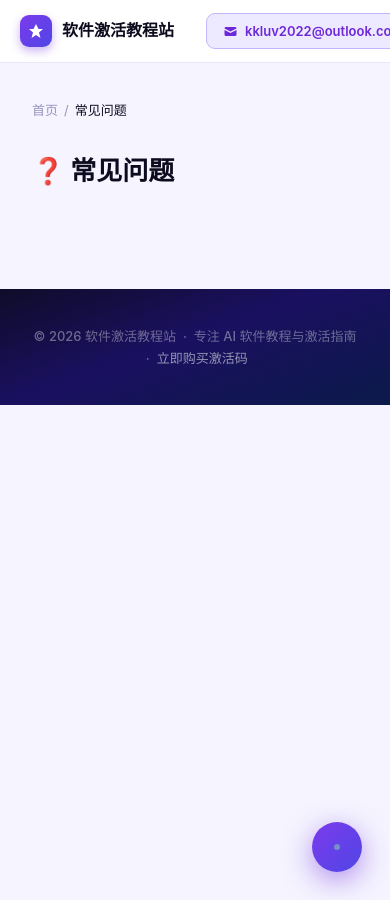
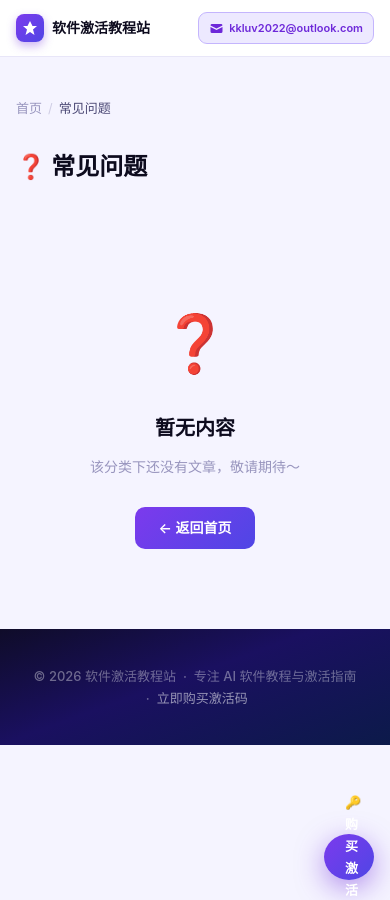
Before and after one commit to leo11hang/Kilian.github.io, a Jekyll site: the page built from faq.html, in a window 390 px wide. Built offline with Jekyll 4.4.1, drawn with Linux system fonts in a browser that asks for light colours; a script that is not in the unit is left out.

Commit message:
Add files via upload

```diff
--- a/assets/css/main.css
+++ b/assets/css/main.css
@@ -190,3 +190,75 @@ img { max-width: 100%; display: block; }
   .float-cta { padding: 0; width: 50px; justify-content: center; border-radius: 50%; }
   .header-inner { padding: 0 1.25rem; }
 }
+
+/* Empty state */
+.empty-state {
+  text-align: center;
+  padding: 80px 20px;
+}
+.empty-icon { font-size: 56px; margin-bottom: 20px; }
+.empty-state h2 { font-size: 20px; font-weight: 700; color: var(--text-primary); margin-bottom: 10px; }
+.empty-state p { font-size: 14px; color: var(--text-muted); margin-bottom: 28px; }
+.empty-btn {
+  display: inline-flex; align-items: center;
+  padding: 0 24px; height: 42px;
+  background: var(--grad); color: white;
+  border-radius: 10px; font-size: 14px; font-weight: 600;
+  transition: opacity .15s, transform .1s;
+}
+.empty-btn:hover { opacity: .9; transform: translateY(-1px); }
+
+/* ── Mobile fixes ── */
+@media (max-width: 480px) {
+  /* Header */
+  .header-inner { padding: 0 1rem; height: 56px; gap: 0; }
+  .site-logo { font-size: 14px; gap: 8px; }
+  .logo-mark { width: 28px; height: 28px; border-radius: 8px; flex-shrink: 0; }
+  .btn-email { font-size: 11px; padding: 0 10px; height: 32px; gap: 5px; max-width: 190px; overflow: hidden; white-space: nowrap; text-overflow: ellipsis; }
+
+  /* Hero */
+  .hero { padding: 44px 1.25rem 60px; }
+  .hero h1 { font-size: 26px; letter-spacing: -.5px; }
+  .hero p { font-size: 14px; margin-bottom: 32px; }
+  .hero-badge { font-size: 10px; padding: 4px 12px; margin-bottom: 20px; }
+
+  /* Buttons — side by side, equal width */
+  .hero-btns { gap: 10px; flex-wrap: nowrap; }
+  .hbtn { width: 46%; height: 46px; font-size: 13px; border-radius: 11px; }
+
+  /* Stats */
+  .stats-wrap { margin: -12px 1rem 0; }
+  .stats-bar { max-width: 100%; }
+  .stat-item { padding: 16px 8px; }
+  .stat-num { font-size: 20px; }
+  .stat-label { font-size: 10px; }
+
+  /* Cat tabs — horizontal scroll, no wrap */
+  .cat-tabs {
+    flex-wrap: nowrap;
+    overflow-x: auto;
+    padding-bottom: 16px;
+    -webkit-overflow-scrolling: touch;
+    scrollbar-width: none;
+  }
+  .cat-tabs::-webkit-scrollbar { display: none; }
+  .cat-tab { flex-shrink: 0; padding: 6px 14px; font-size: 12px; }
+
+  /* Posts grid — single column */
+  .posts-grid { grid-template-columns: 1fr; gap: 14px; }
+
+  /* Container */
+  .container { padding: 0 1rem; }
+
+  /* Float CTA — show text on mobile too */
+  .float-cta { bottom: 20px; right: 16px; height: 46px; padding: 0 16px 0 14px; font-size: 13px; }
+  .float-cta span { display: flex; }
+
+  /* Article */
+  .article-wrap { padding: 24px 1rem 80px; }
+  .article-title { font-size: 22px; }
+  .cta-box { padding: 20px 16px; gap: 14px; }
+  .cta-box-icon { font-size: 32px; }
+  .cta-box-text strong { font-size: 15px; }
+  .btn-cta-box { width: 100%; justify-content: center; }
+}
--- a/faq.html
+++ b/faq.html
@@ -4,16 +4,24 @@ title: "常见问题"
 permalink: /faq/
 ---
 
-<div class="container" style="padding-top: 36px;">
+<div class="container" style="padding-top:40px;">
   <div class="breadcrumb">
     <a href="{{ '/' | relative_url }}">首页</a>
-    <span>/</span>
-    <span style="color: var(--text-primary);">常见问题</span>
+    <span class="breadcrumb-sep">/</span>
+    <span style="color:var(--text-secondary);">常见问题</span>
   </div>
-  <h1 style="font-size: 26px; font-weight: 800; margin-bottom: 24px;">❓ 常见问题</h1>
+  <h1 style="font-size:24px;font-weight:800;margin-bottom:28px;">❓ 常见问题</h1>
+  {% assign posts = site.categories.faq %}
+  {% if posts.size > 0 %}
   <div class="posts-grid">
-    {% for post in site.categories.faq %}
-      {% include post-card.html post=post %}
-    {% endfor %}
+    {% for post in posts %}{% include post-card.html post=post %}{% endfor %}
   </div>
+  {% else %}
+  <div class="empty-state">
+    <div class="empty-icon">❓</div>
+    <h2>暂无内容</h2>
+    <p>该分类下还没有文章，敬请期待～</p>
+    <a href="{{ '/' | relative_url }}" class="empty-btn">← 返回首页</a>
+  </div>
+  {% endif %}
 </div>
```
Also changed, not shown: activation.html (+15 -7 lines), download.html (+15 -7 lines), index.html (+37 -4 lines), tutorial.html (+15 -7 lines).
